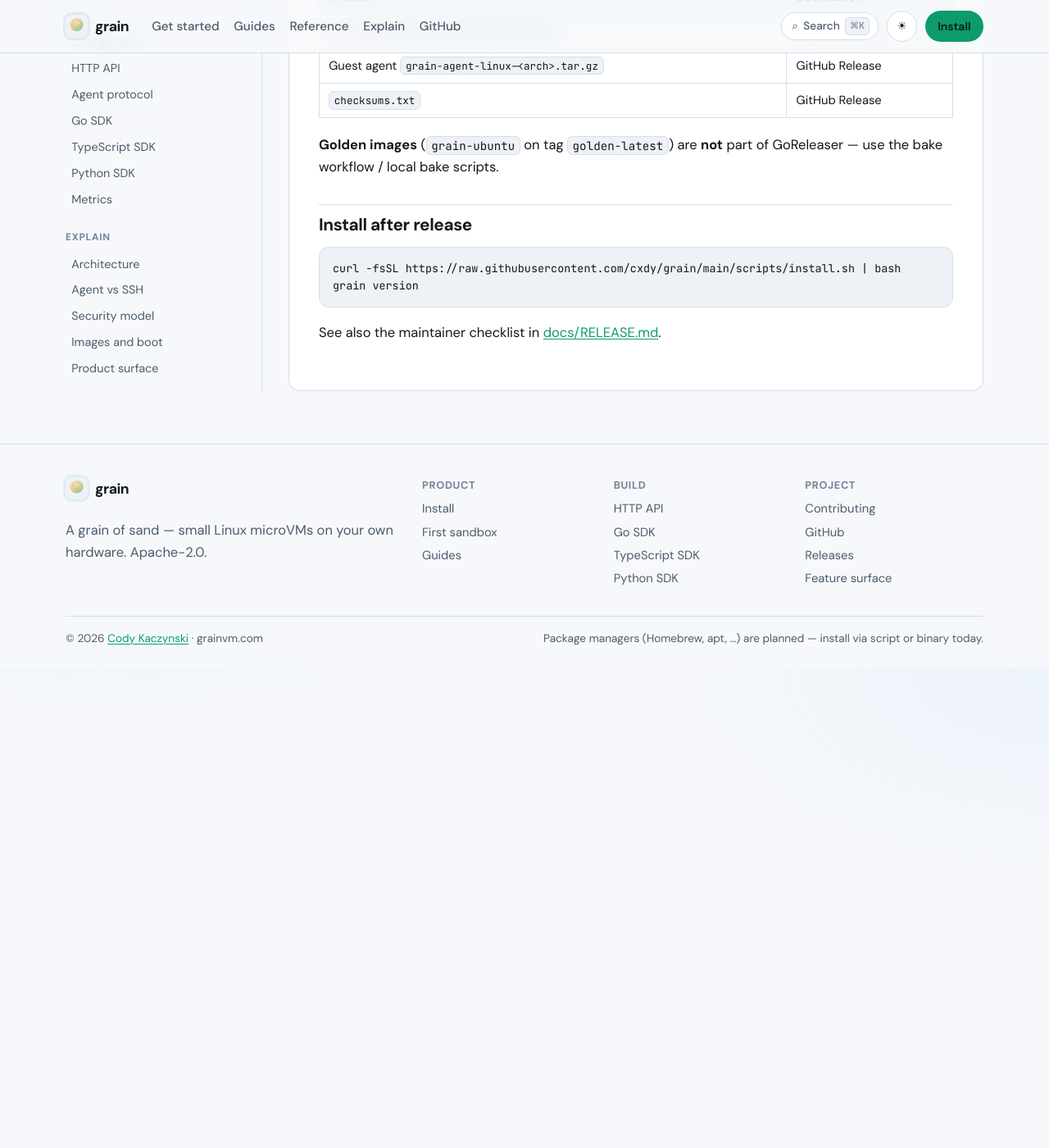
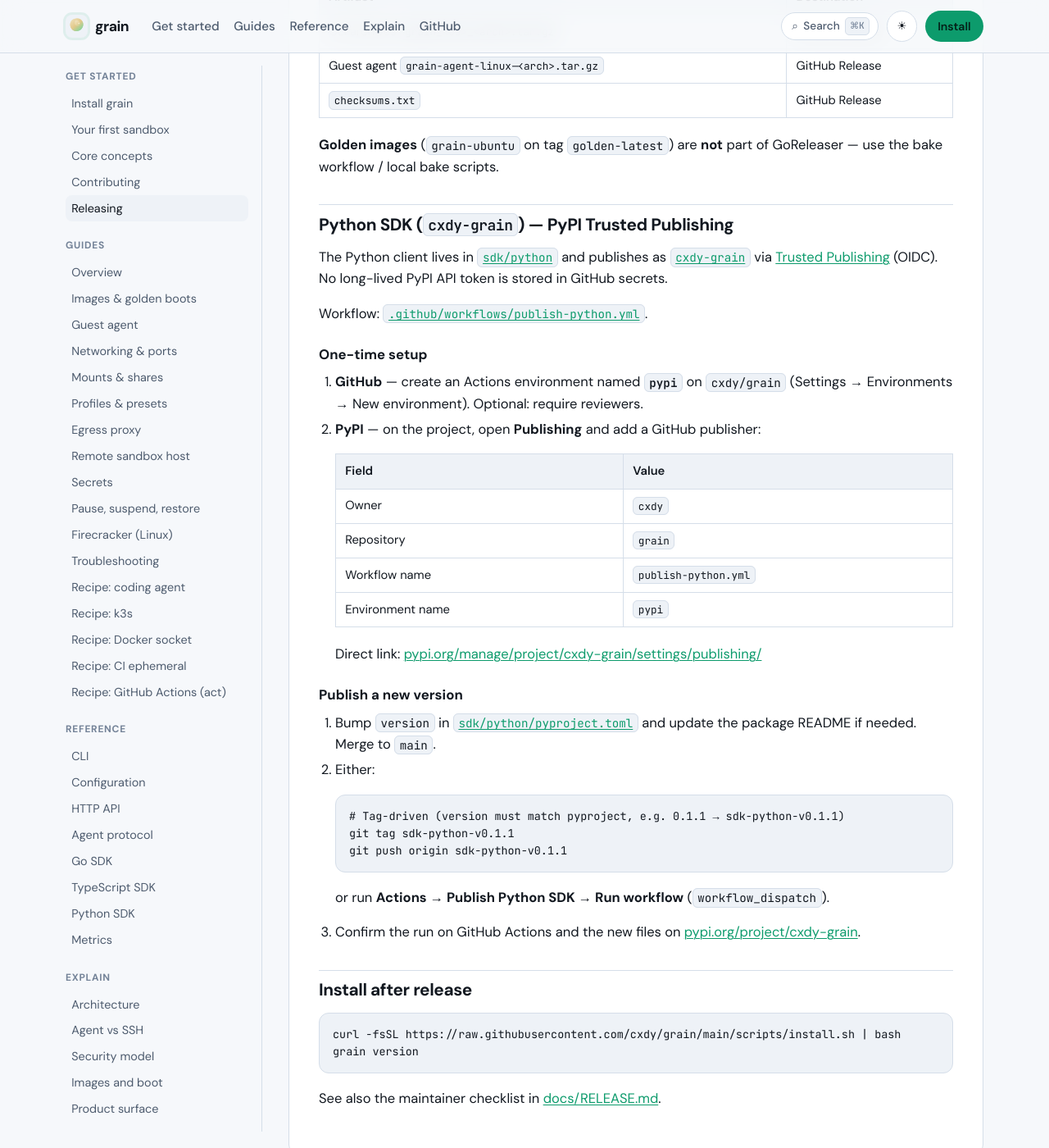
Before and after one commit to cxdy/grain, a Jekyll site: the page built from docs/developer/releasing.md, in a window 1280 px wide and 1400 px high, scrolled down 2035 px. Shown: the whole window at 82% size. Built offline with Jekyll 4.4.1, drawn with Linux system fonts in a browser that asks for light colours; before the commit the page ends 2849 px from its top, so only the background shows below that.

Commit message:
ci: publish cxdy-grain to PyPI via trusted publishing
Add publish-python.yml using OIDC (pypa/gh-action-pypi-publish) so
maintainers do not store a PyPI API token. Document one-time PyPI
publisher and GitHub environment setup.

````diff
--- a/docs/developer/releasing.md
+++ b/docs/developer/releasing.md
@@ -92,6 +92,47 @@
 **Golden images** (`grain-ubuntu` on tag `golden-latest`) are **not** part of
 GoReleaser — use the bake workflow / local bake scripts.
 
+## Python SDK (`cxdy-grain`) — PyPI Trusted Publishing
+
+The Python client lives in [`sdk/python`](https://github.com/cxdy/grain/tree/main/sdk/python)
+and publishes as [`cxdy-grain`](https://pypi.org/project/cxdy-grain/) via
+[Trusted Publishing](https://docs.pypi.org/trusted-publishers/) (OIDC). No
+long-lived PyPI API token is stored in GitHub secrets.
+
+Workflow: [`.github/workflows/publish-python.yml`](https://github.com/cxdy/grain/blob/main/.github/workflows/publish-python.yml).
+
+### One-time setup
+
+1. **GitHub** — create an Actions environment named **`pypi`** on `cxdy/grain`
+   (Settings → Environments → New environment). Optional: require reviewers.
+2. **PyPI** — on the project, open **Publishing** and add a GitHub publisher:
+
+   | Field | Value |
+   |-------|--------|
+   | Owner | `cxdy` |
+   | Repository | `grain` |
+   | Workflow name | `publish-python.yml` |
+   | Environment name | `pypi` |
+
+   Direct link: [pypi.org/manage/project/cxdy-grain/settings/publishing/](https://pypi.org/manage/project/cxdy-grain/settings/publishing/)
+
+### Publish a new version
+
+1. Bump `version` in [`sdk/python/pyproject.toml`](https://github.com/cxdy/grain/blob/main/sdk/python/pyproject.toml)
+   and update the package README if needed. Merge to `main`.
+2. Either:
+
+   ```bash
+   # Tag-driven (version must match pyproject, e.g. 0.1.1 → sdk-python-v0.1.1)
+   git tag sdk-python-v0.1.1
+   git push origin sdk-python-v0.1.1
+   ```
+
+   or run **Actions → Publish Python SDK → Run workflow** (`workflow_dispatch`).
+
+3. Confirm the run on GitHub Actions and the new files on
+   [pypi.org/project/cxdy-grain](https://pypi.org/project/cxdy-grain/).
+
 ## Install after release
 
 ```bash
````
Also changed, not shown: .github/workflows/publish-python.yml (added), sdk/python/README.md.
